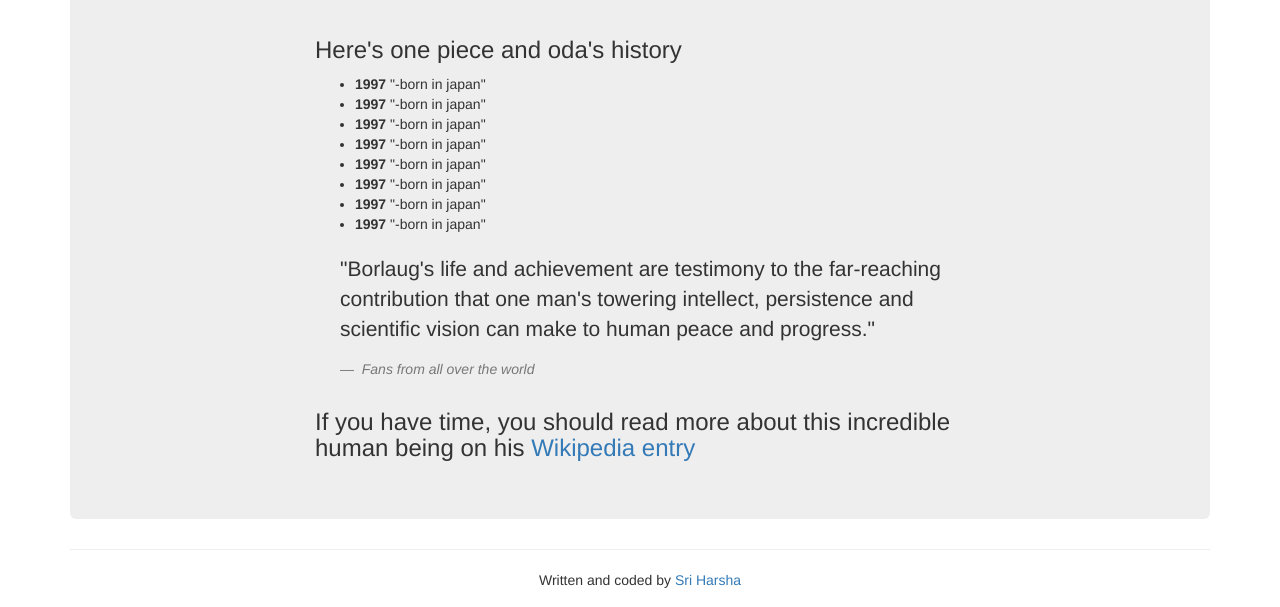
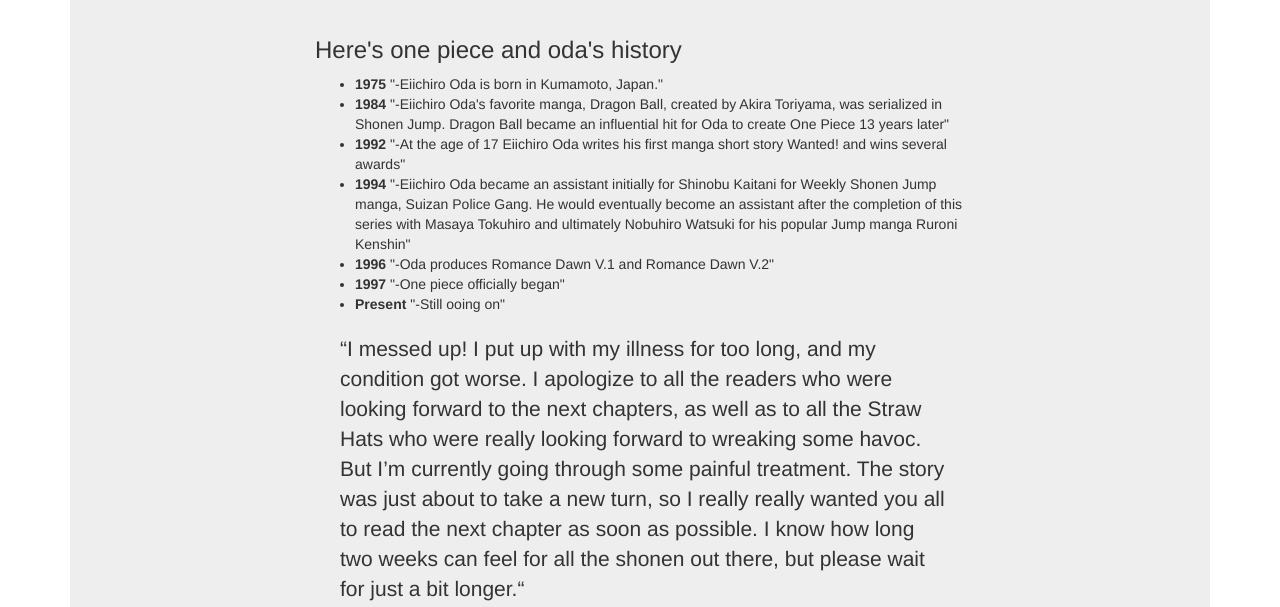
Before and after one commit to harsha444/FCC-tribute_page, a plain HTML site: page index.html in a window 1280 px wide. Shown: the part 626-1233 px from the top of the page. Drawn offline with nearby package versions, Linux system fonts and the light colour scheme.

Commit message:
[MODIFY] details

```diff
--- a/index.html
+++ b/index.html
@@ -34,34 +34,31 @@
                         <h3>Here's one piece and oda's history</h3>
                         <ul>
                             <li>
-                                <strong>1997</strong> "-born in japan"
+                                <strong>1975</strong> "-Eiichiro Oda is born in Kumamoto, Japan."
                             </li>
                             <li>
-                                <strong>1997</strong> "-born in japan"
+                                <strong>1984</strong> "-Eiichiro Oda's favorite manga, Dragon Ball, created by Akira Toriyama, was serialized in Shonen Jump. Dragon Ball became an influential hit for Oda to create One Piece 13 years later"
                             </li>
                             <li>
-                                <strong>1997</strong> "-born in japan"
+                                <strong>1992</strong> "-At the age of 17 Eiichiro Oda writes his first manga short story Wanted! and wins several awards"
                             </li>
                             <li>
-                                <strong>1997</strong> "-born in japan"
+                                <strong>1994</strong> "-Eiichiro Oda became an assistant initially for Shinobu Kaitani for Weekly Shonen Jump manga, Suizan Police Gang. He would eventually become an assistant after the completion of this series with Masaya Tokuhiro and ultimately Nobuhiro Watsuki for his popular Jump manga Ruroni Kenshin"
                             </li>
                             <li>
-                                <strong>1997</strong> "-born in japan"
+                                <strong>1996</strong> "-Oda produces Romance Dawn V.1 and Romance Dawn V.2"
                             </li>
                             <li>
-                                <strong>1997</strong> "-born in japan"
+                                <strong>1997</strong> "-One piece officially began"
                             </li>
                             <li>
-                                <strong>1997</strong> "-born in japan"
-                            </li>
-                            <li>
-                                <strong>1997</strong> "-born in japan"
+                                <strong>Present</strong> "-Still ooing on"
                             </li>
                         </ul>
                         <blockquote>
-                            <p>"Borlaug's life and achievement are testimony to the far-reaching contribution that one man's towering intellect, persistence and scientific vision can make to human peace and progress."</p>
+                            <p>“I messed up! I put up with my illness for too long, and my condition got worse. I apologize to all the readers who were looking forward to the next chapters, as well as to all the Straw Hats who were really looking forward to wreaking some havoc. But I’m currently going through some painful treatment. The story was just about to take a new turn, so I really really wanted you all to read the next chapter as soon as possible. I know how long two weeks can feel for all the shonen out there, but please wait for just a bit longer.“</p>
                             <footer>
-                                <cite>Fans from all over the world</cite>
+                                <cite>Oda in hospital</cite>
                             </footer>
                         </blockquote>
                         <h3>
```
